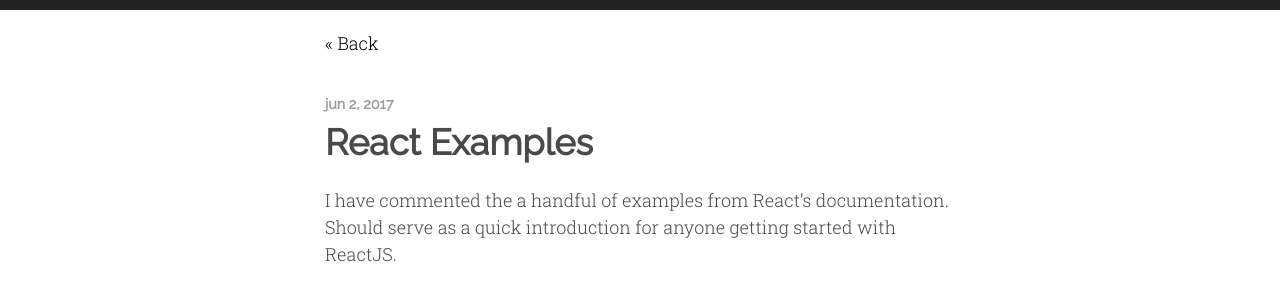
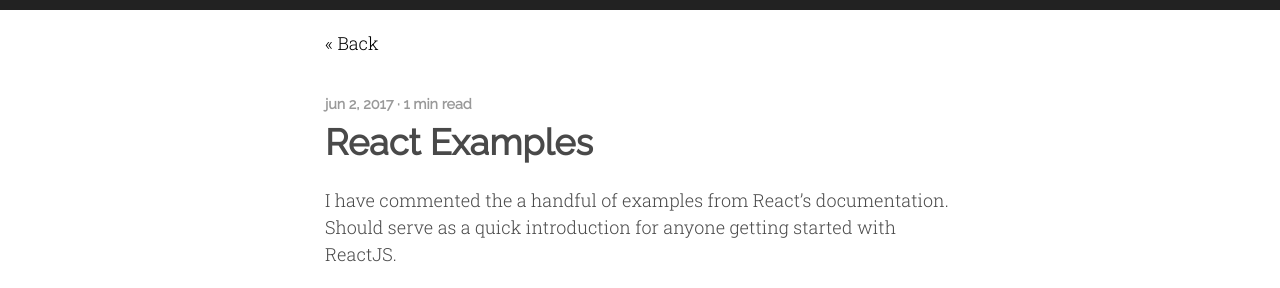
Before and after one commit to murielg/murielg.github.io, a Jekyll site: the page built from _posts/2017-06-01-react-examples-walkthrough.md, in a window 1280 px wide. Shown: the top 288 px of the page. Built offline with Jekyll 4.4.1, drawn with Linux system fonts in a browser that asks for light colours; comment, search, counter and statistics services are not loaded.

Commit message:
adding reading time

```diff
--- /dev/null
+++ b/_includes/readtime.html
@@ -0,0 +1,8 @@
+<span class="reading-time" title="Estimated read time">
+  {% assign words = content | number_of_words %}
+  {% if words < 360 %}
+    1 min read
+  {% else %}
+    {{ words | divided_by:180 }} min read
+  {% endif %}
+</span>
--- a/_layouts/post.html
+++ b/_layouts/post.html
@@ -2,16 +2,15 @@
 layout: default
 comments: true
 ---
- {% include nav.html %}
+{% include nav.html %}
 
  <a href="/">« Back</a>
 
 <section class="post">
   <h1>
-    <aside>{{ page.date | date: "%b %-d, %Y" }}</aside>
+    <aside>{{ page.date | date: "%b %-d, %Y" }} · {% include readtime.html %}</aside>
     {{ page.title }}
   </h1>
-
   <article class="post-content">
     {{ content }}
   </article>
```
